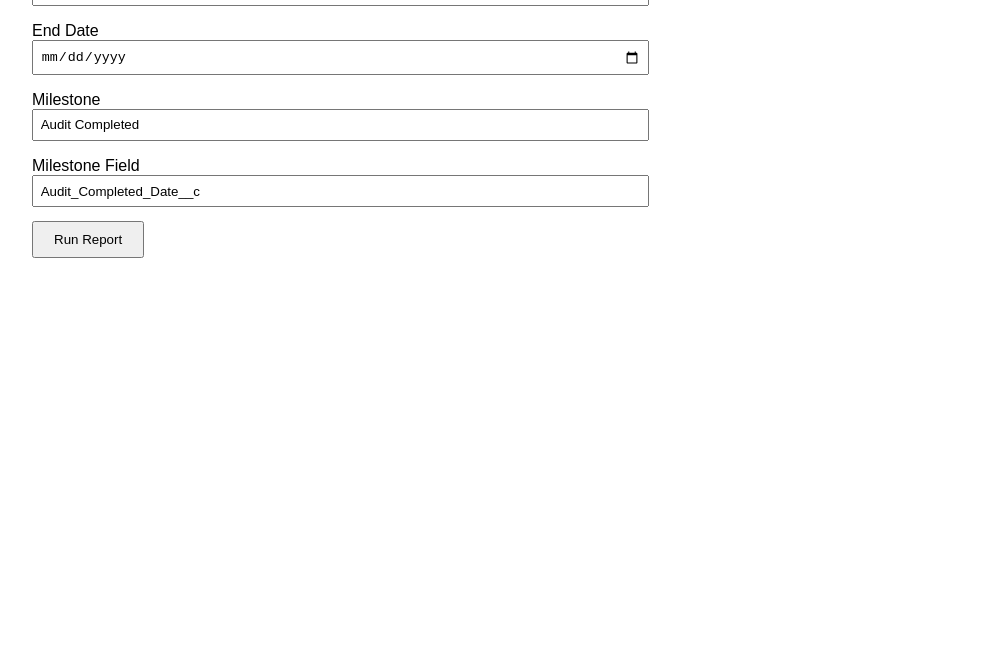
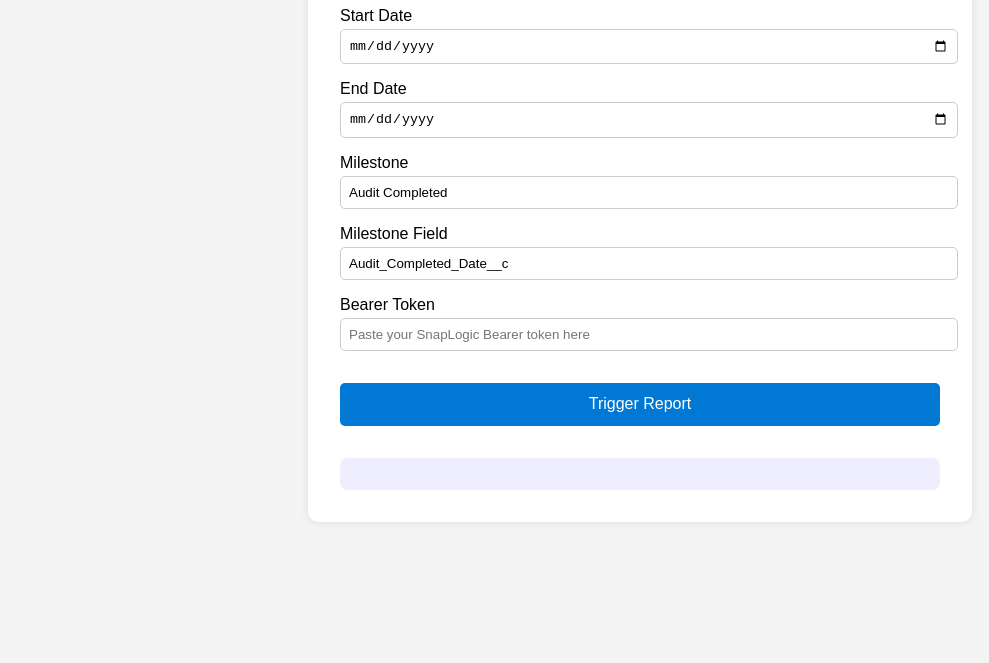
Before and after one commit to majkaveli/wids-request, a plain HTML site: page WIDS_Report_API/index.html in a window 1280 px wide. Shown: the part 137-800 px from the top of the page, without its empty margins (0-989 px from the left). Drawn offline with Linux system fonts and the light colour scheme.

Commit message:
Add files via upload

```diff
--- a/WIDS_Report_API/index.html
+++ b/WIDS_Report_API/index.html
@@ -2,14 +2,23 @@
 <html lang="en">
 <head>
   <meta charset="UTF-8">
-  <title>Trigger WIDS Report</title>
+  <title>WIDS Report Trigger</title>
   <style>
     body {
       font-family: Arial, sans-serif;
       margin: 2rem;
+      background-color: #f4f4f4;
     }
     form {
       max-width: 600px;
+      margin: auto;
+      background: white;
+      padding: 2rem;
+      border-radius: 10px;
+      box-shadow: 0 0 10px rgba(0,0,0,0.1);
+    }
+    h1 {
+      text-align: center;
     }
     label {
       display: block;
@@ -17,30 +26,83 @@
     }
     input {
       width: 100%;
-      padding: 0.5em;
+      padding: 0.6em;
+      margin-top: 0.3em;
+      border-radius: 5px;
+      border: 1px solid #ccc;
     }
     button {
-      margin-top: 1em;
-      padding: 0.7em 1.5em;
+      margin-top: 2em;
+      padding: 0.8em 1.5em;
+      width: 100%;
+      background-color: #0078d4;
+      color: white;
+      border: none;
+      border-radius: 5px;
+      font-size: 1em;
+      cursor: pointer;
+    }
+    button:hover {
+      background-color: #005fa3;
+    }
+    .response {
+      margin-top: 2em;
+      white-space: pre-wrap;
+      background: #eef;
+      padding: 1em;
+      border-radius: 8px;
     }
   </style>
 </head>
 <body>
-  <h1>Trigger WIDS Report</h1>
-  <form action="https://elastic.snaplogic.com/api/1/rest/slsched/feed/SNAPDataIntegration/projects/report_WIDS_Utility/WISD_Report_Request" method="GET" target="_blank">
+  <form id="reportForm">
+    <h1>Run WIDS Report</h1>
     <label>Start Date
-      <input type="date" name="start" required>
+      <input type="date" name="start" required />
     </label>
     <label>End Date
-      <input type="date" name="end" required>
+      <input type="date" name="end" required />
     </label>
     <label>Milestone
-      <input type="text" name="milestone" value="Audit Completed" required>
+      <input type="text" name="milestone" value="Audit Completed" required />
     </label>
     <label>Milestone Field
-      <input type="text" name="milestone_ac" value="Audit_Completed_Date__c" required>
+      <input type="text" name="milestone_ac" value="Audit_Completed_Date__c" required />
     </label>
-    <button type="submit">Run Report</button>
+    <label>Bearer Token
+      <input type="password" id="bearerToken" placeholder="Paste your SnapLogic Bearer token here" required />
+    </label>
+    <button type="submit">Trigger Report</button>
+    <div class="response" id="responseBox"></div>
   </form>
+
+  <script>
+    document.getElementById("reportForm").addEventListener("submit", async (e) => {
+      e.preventDefault();
+
+      const params = new URLSearchParams();
+      params.append("start", e.target.start.value);
+      params.append("end", e.target.end.value);
+      params.append("milestone", e.target.milestone.value);
+      params.append("milestone_ac", e.target.milestone_ac.value);
+
+      const url = `https://elastic.snaplogic.com/api/1/rest/slsched/feed/SNAPDataIntegration/projects/report_WIDS_Utility/WISD_Report_Request?${params.toString()}`;
+      const bearerToken = document.getElementById("bearerToken").value;
+
+      try {
+        const res = await fetch(url, {
+          method: "GET",
+          headers: {
+            Authorization: `Bearer ${bearerToken}`
+          }
+        });
+
+        const text = await res.text();
+        document.getElementById("responseBox").innerText = text || `[${res.status}] Request completed.`;
+      } catch (error) {
+        document.getElementById("responseBox").innerText = "Request failed:\n" + error;
+      }
+    });
+  </script>
 </body>
 </html>
```
